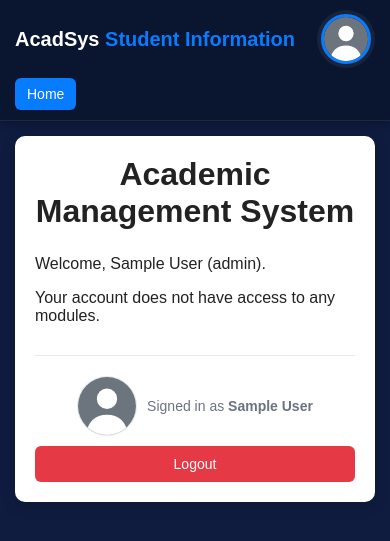
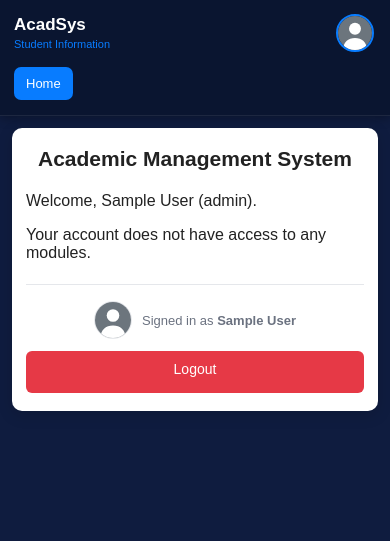
Before and after one commit to wendelcaayon/Acadsys-Portal, a PHP site: page / in a window 390 px wide. Shown: the top 541 px of the page. Run offline with PHP 8.4, Linux system fonts and the light colour scheme; the visitor is signed in with stand-in values (Sample User, id 1).

Commit message:
Update style.css

```diff
--- a/style.css
+++ b/style.css
@@ -383,78 +383,80 @@ tr:hover {
     opacity: 0.9;
 }
 
-/* Medium screens: brand + user on the first row, links on their own row */
-
+/* Medium screens */
 @media (max-width: 1100px) {
-    .topnav {
-        grid-template-columns: 1fr auto;
-        gap: 10px 16px;
-    }
-
-    .topnav-links {
-        grid-column: 1 / -1;
-        order: 3;
-        justify-content: flex-start;
-    }
+    .topnav { grid-template-columns: minmax(0, 1fr) auto; gap: 10px 16px; }
+    .topnav-links { grid-column: 1 / -1; order: 3; justify-content: flex-start; }
 }
 
-/* Mobile */
-
+/* Mobile-first usability improvements */
 @media (max-width: 700px) {
-    .page-wrap {
-        padding: 15px;
+    html { -webkit-text-size-adjust: 100%; text-size-adjust: 100%; }
+    body { min-width: 320px; }
+    .topnav {
+        position: sticky; padding: 12px 14px 8px;
+        grid-template-columns: minmax(0, 1fr) auto; gap: 10px;
     }
-
+    .topnav .brand {
+        min-width: 0; font-size: 17px; line-height: 1.2; white-space: normal;
+    }
+    .topnav .brand span {
+        display: block; font-size: 11px; font-weight: 500; margin-top: 2px;
+    }
+    .nav-user { padding: 2px; background: transparent; }
+    .nav-user .avatar { width: 38px; height: 38px; border-width: 2px; }
+    .nav-user-text { display: none; }
+    .topnav-links {
+        grid-column: 1 / -1; display: flex; flex-wrap: nowrap;
+        justify-content: flex-start; gap: 5px; width: calc(100vw - 28px);
+        overflow-x: auto; overflow-y: hidden; padding: 3px 0 7px;
+        scrollbar-width: thin; -webkit-overflow-scrolling: touch;
+    }
+    .topnav-links a {
+        flex: 0 0 auto; padding: 9px 12px; font-size: 13px; border-radius: 7px;
+    }
+    .page-wrap { padding: 12px; }
     .container {
-        padding: 20px;
+        width: 100%; max-width: none; padding: 18px 14px; border-radius: 10px;
     }
-
-    .topnav {
-        padding: 10px 15px;
+    h1 { font-size: 21px; line-height: 1.25; margin-bottom: 20px; }
+    h2 { font-size: 17px; margin-top: 22px; margin-bottom: 12px; }
+    h3 { font-size: 16px; }
+    .form-grid { grid-template-columns: minmax(0, 1fr); gap: 13px; }
+    .full { grid-column: 1; }
+    label { font-size: 13px; margin-bottom: 6px; }
+    input, select {
+        min-height: 44px; padding: 11px 12px; font-size: 16px;
     }
-
-    .topnav-links {
-        flex-wrap: nowrap;
-        overflow-x: auto;
+    button, .btn { min-height: 42px; padding: 10px 14px; font-size: 14px; }
+    .actions { gap: 8px; }
+    .actions form { display: inline-flex; margin: 0; }
+    .search-box {
+        display: grid; grid-template-columns: minmax(0, 1fr) auto auto; gap: 7px;
     }
-
-    .nav-user {
-        padding-right: 4px;
+    .search-box input { min-width: 0; grid-column: 1 / -1; }
+    .search-box button, .search-box .btn { text-align: center; }
+    /* Swipe tables horizontally rather than shrinking their columns. */
+    table {
+        display: block; width: 100%; min-width: 0; max-width: 100%;
+        overflow-x: auto; -webkit-overflow-scrolling: touch; font-size: 13px;
     }
-
-    .nav-user-text {
-        display: none;
+    th, td { padding: 10px 9px; white-space: nowrap; }
+    .menu { grid-template-columns: minmax(0, 1fr); gap: 10px; }
+    .menu a { padding: 16px; font-size: 15px; }
+    .bottom-bar {
+        flex-direction: column; align-items: stretch; gap: 12px;
+        text-align: center; margin-top: 22px; padding-top: 16px;
     }
-
-    .form-grid {
-        grid-template-columns: 1fr;
-    }
-
-    .full {
-        grid-column: span 1;
-    }
-
-    .search-box {
-        flex-direction: column;
-        align-items: stretch;
-    }
-
-    .menu {
-        grid-template-columns: 1fr;
-    }
-
-    table {
-        display: block;
-        overflow-x: auto;
-    }
-
-    .bottom-bar {
-        flex-direction: column;
-        align-items: stretch;
-        text-align: center;
-    }
-
-    .signed-in {
-        justify-content: center;
-    }
+    .signed-in { justify-content: center; font-size: 13px; }
+    .bottom-bar .avatar { width: 38px; height: 38px; }
+    .login-wrap { padding: 14px; }
+    .login-box { padding: 30px 20px; border-radius: 12px; }
+    .login-box h2 { font-size: 22px; }
 }
+@media (max-width: 360px) {
+    .page-wrap { padding: 8px; }
+    .container { padding: 15px 11px; }
+    .topnav { padding-left: 11px; padding-right: 11px; }
+    .topnav-links { width: calc(100vw - 22px); }
+}
```
